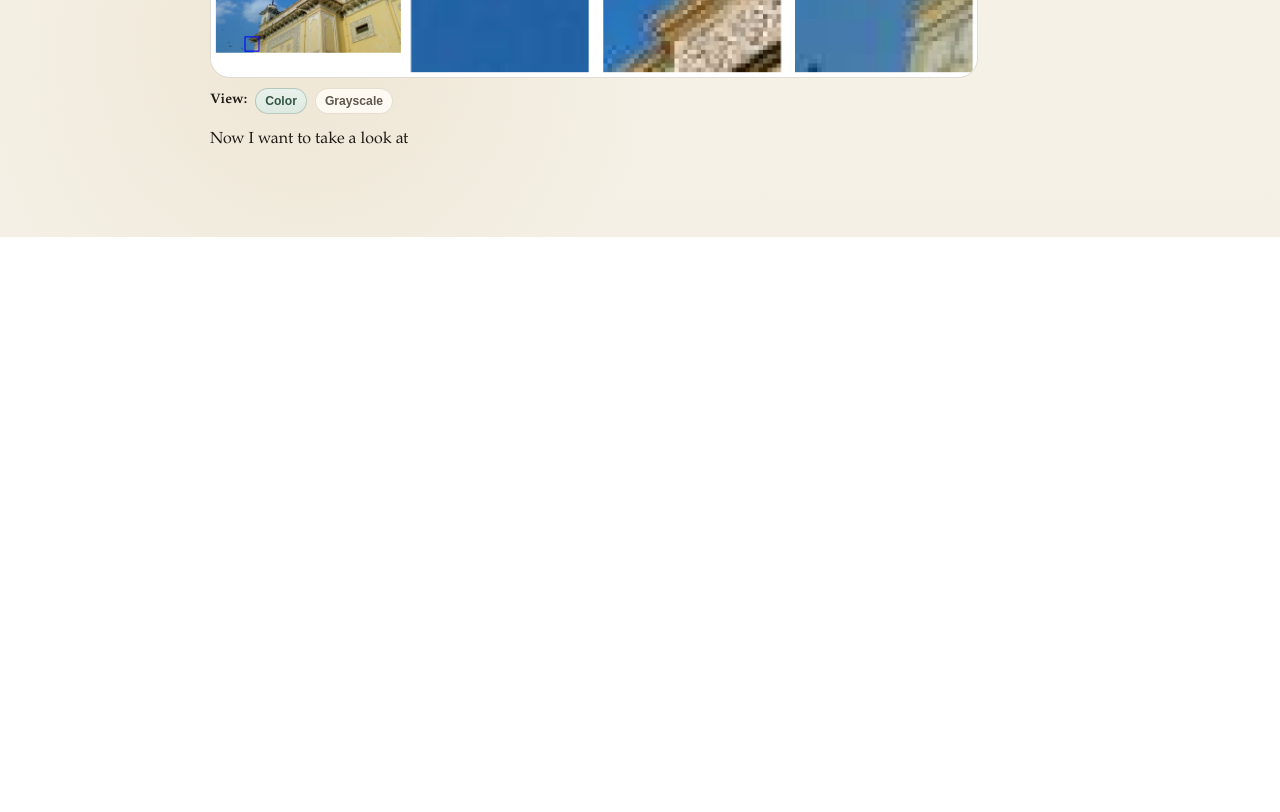
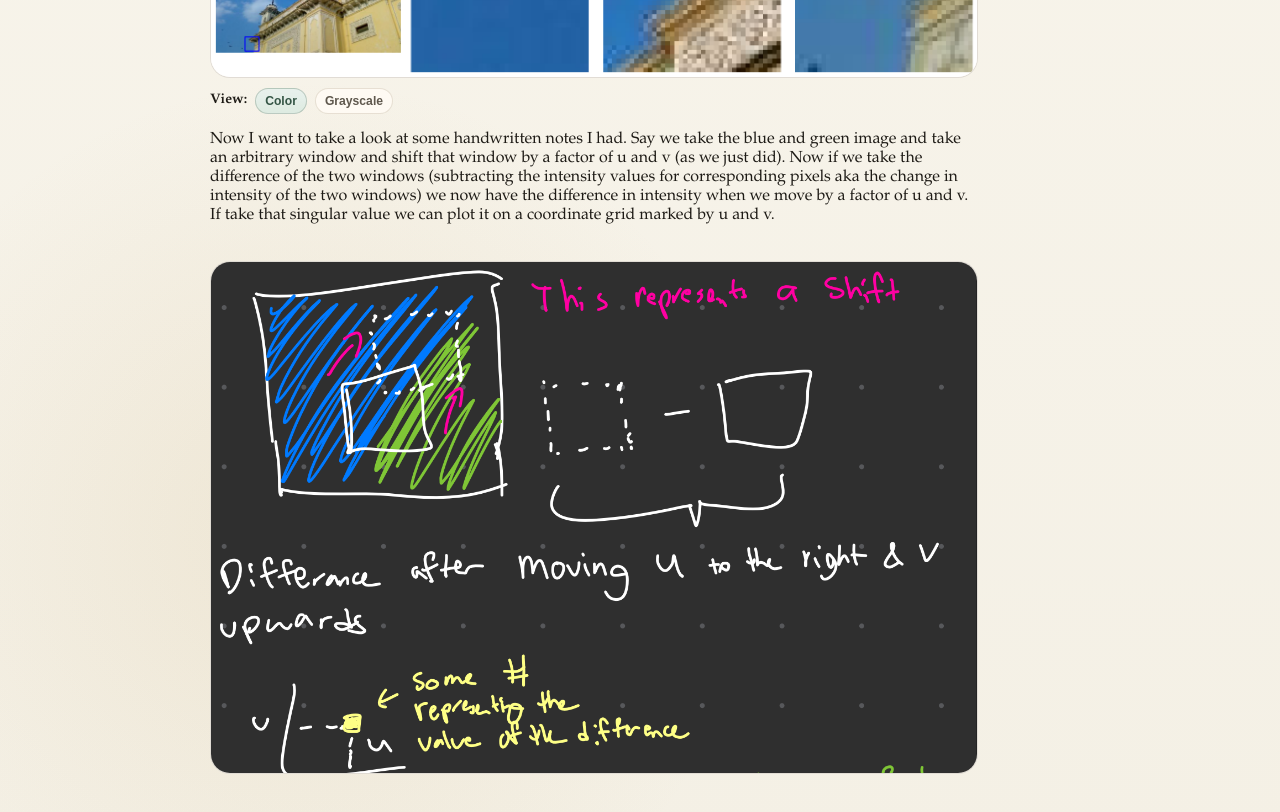
Before and after one commit to aryanj112/portfolio, a Next.js app: page /blog/harris-corner-detection in a window 1280 px wide. Shown: the part 1100-1912 px from the top of the page. Before the commit the page ends 1337 px from the top, so only its background shows below. Built offline with nearby package versions, Linux system fonts and the light colour scheme.

Commit message:
Update Harris corner blog content

```diff
--- a/app/blog-image-lightbox.tsx
+++ b/app/blog-image-lightbox.tsx
@@ -8,15 +8,16 @@ type BlogImageLightboxProps = {
   alt: string;
   width: number;
   height: number;
+  className?: string;
 };
 
-export function BlogImageLightbox({ src, alt, width, height }: BlogImageLightboxProps) {
+export function BlogImageLightbox({ src, alt, width, height, className }: BlogImageLightboxProps) {
   const [isOpen, setIsOpen] = useState(false);
 
   return (
     <>
       <button type="button" className="blogImageButton" onClick={() => setIsOpen(true)}>
-        <Image className="blogInlineImage" src={src} alt={alt} width={width} height={height} />
+        <Image className={className ?? "blogInlineImage"} src={src} alt={alt} width={width} height={height} />
       </button>
 
       {isOpen ? (
--- a/app/blog/harris-corner-detection/page.tsx
+++ b/app/blog/harris-corner-detection/page.tsx
@@ -1,5 +1,6 @@
 import type { Metadata } from "next";
 import Link from "next/link";
+import { BlogImageLightbox } from "../../blog-image-lightbox";
 import { BlogImageToggle } from "../../blog-image-toggle";
 import { BlogViewCount } from "../../blog-view-count";
 import { SiteShell } from "../../components";
@@ -15,7 +16,13 @@ export default function HarrisCornersPage() {
         <h1>Understanding corners: Harris Corner Detection</h1>
         <div className="blogPostMetaRow">
           <p className="blogByline">By: Aryan Jain</p>
-          <a href="#" className="blogCodeLink" aria-label="Code for this post coming soon">
+          <a
+            href="https://github.com/aryanj112/computer-vision/blob/main/notebooks/harris-corner-detection.ipynb"
+            className="blogCodeLink"
+            target="_blank"
+            rel="noreferrer"
+            aria-label="View code for this post"
+          >
             <span className="blogCodeLinkIcon" aria-hidden="true">
               {"</>"}
             </span>
@@ -70,7 +77,18 @@ export default function HarrisCornersPage() {
           height={900}
         />
 
-        <p>Now I want to take a look at </p>
+        <p>Now I want to take a look at some handwritten notes I had. Say we take the blue and green image and take an arbitrary
+          window and shift that window by a factor of u and v (as we just did). Now if we take the difference of the two windows
+          (subtracting the intensity values for corresponding pixels aka the change in intensity of the two windows) we now have the
+          difference in intensity when we move by a factor of u and v. If take that singular value we can plot it on a coordinate
+          grid marked by u and v.</p>
+
+        <BlogImageLightbox
+          src="/blog/harris-corner-detection/goodnotes_shift.png"
+          alt="GoodNotes shifted patch diagram"
+          width={1200}
+          height={900}
+        />
 
 
       </section>
--- a/app/globals.css
+++ b/app/globals.css
@@ -506,6 +506,7 @@ iframe {
   color: #355646;
   border-color: rgba(94, 122, 104, 0.32);
 }
+
 
 .blogInlineImage {
   width: 100%;
```
Also changed, not shown: public/blog/harris-corner-detection/goodnotes_shift.png (added).
